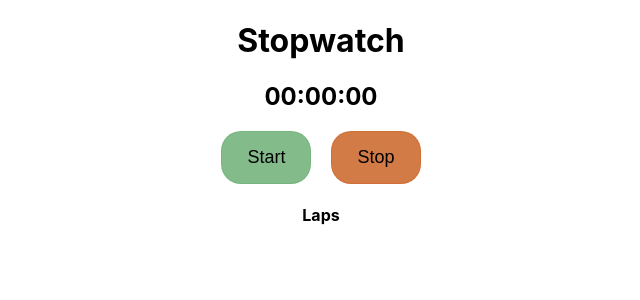
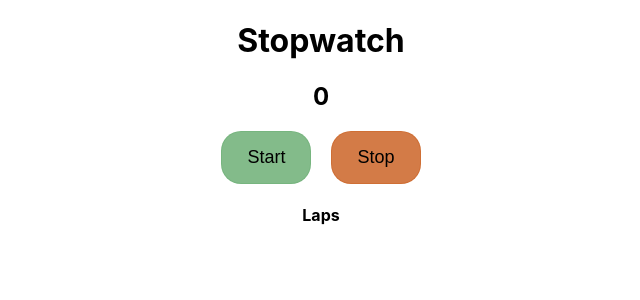
Before and after one commit to leah8/Stopwatch, a React (Create React App) app in the folder my-app/: page / in a window 1280 px wide. Shown: the top 300 px of the page, without its empty margins (319-959 px from the left). Built offline with nearby package versions, Linux system fonts and the light colour scheme.

Commit message:
add basic click function for testing, add initial time to being at 0

```diff
--- a/my-app/src/components/Buttons.js
+++ b/my-app/src/components/Buttons.js
@@ -3,10 +3,22 @@ import React from 'react';
 function Buttons () {
     return (
         <div>
-            <button class="StartButton">Start</button>
-            <button class="StopButton">Stop</button>
+            <button class="StartButton" type="button" onClick={OnStartClick}>Start</button>
+            <button class="StopButton" type="button" onClick={OnStopClick}>Stop</button>
         </div>
     )
 }
 
+function OnStartClick() {
+    alert("start clicked");
+}
+
+function OnStopClick() {
+    alert("stop clicked");
+}
+
+function getInitialTime() {
+    var secondsElapsed = 0;
+    return secondsElapsed;
+}
 export default Buttons
--- a/my-app/src/components/Timer.js
+++ b/my-app/src/components/Timer.js
@@ -2,8 +2,13 @@ import React from 'react';
 
 function Timer () {
     return (
-        <h2>00:00:00</h2>
+        <h2>{getInitialTime()}</h2>
     )
 }
 
+function getInitialTime() {
+    var secondsElapsed = 0;
+    return secondsElapsed;
+}
+
 export default Timer
```
